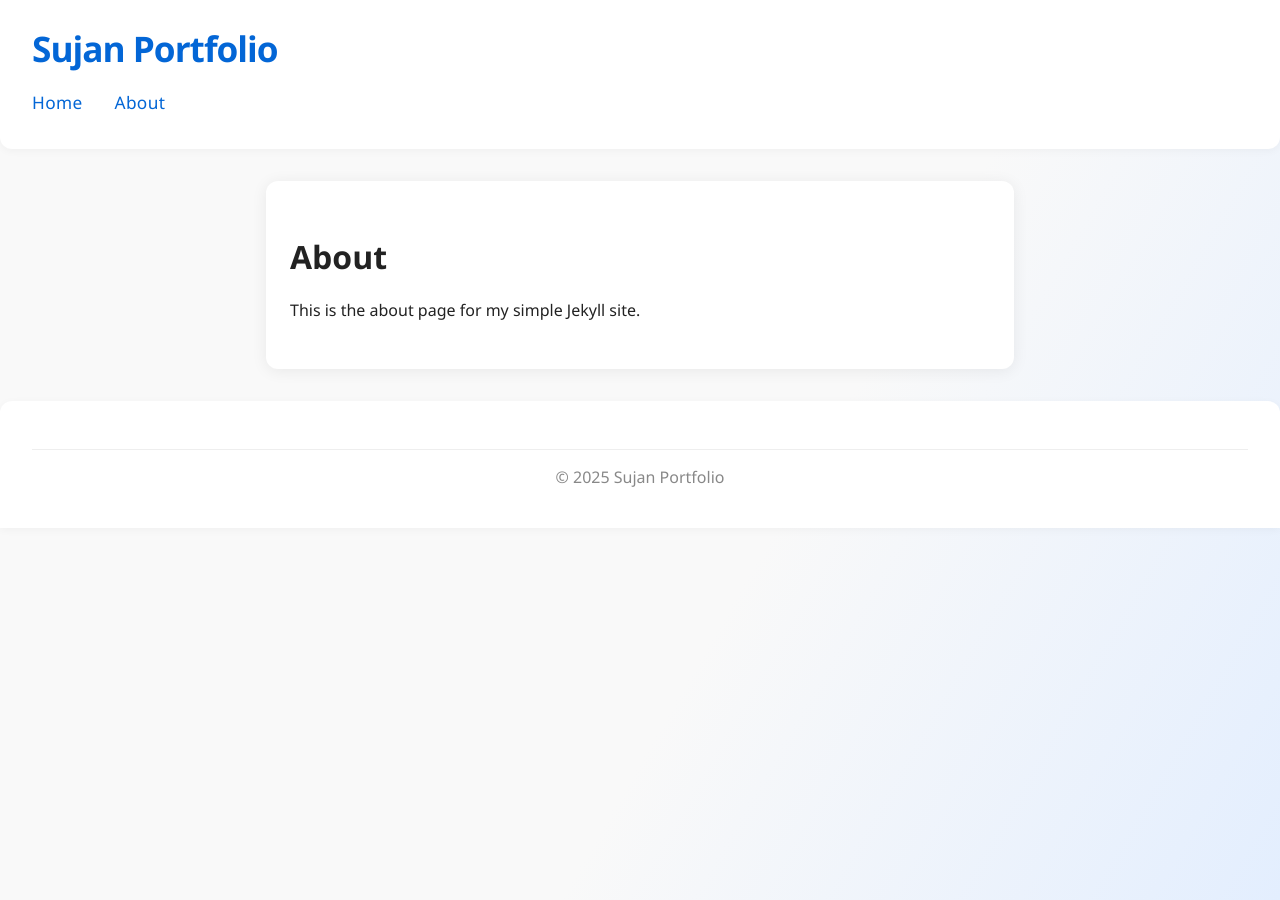
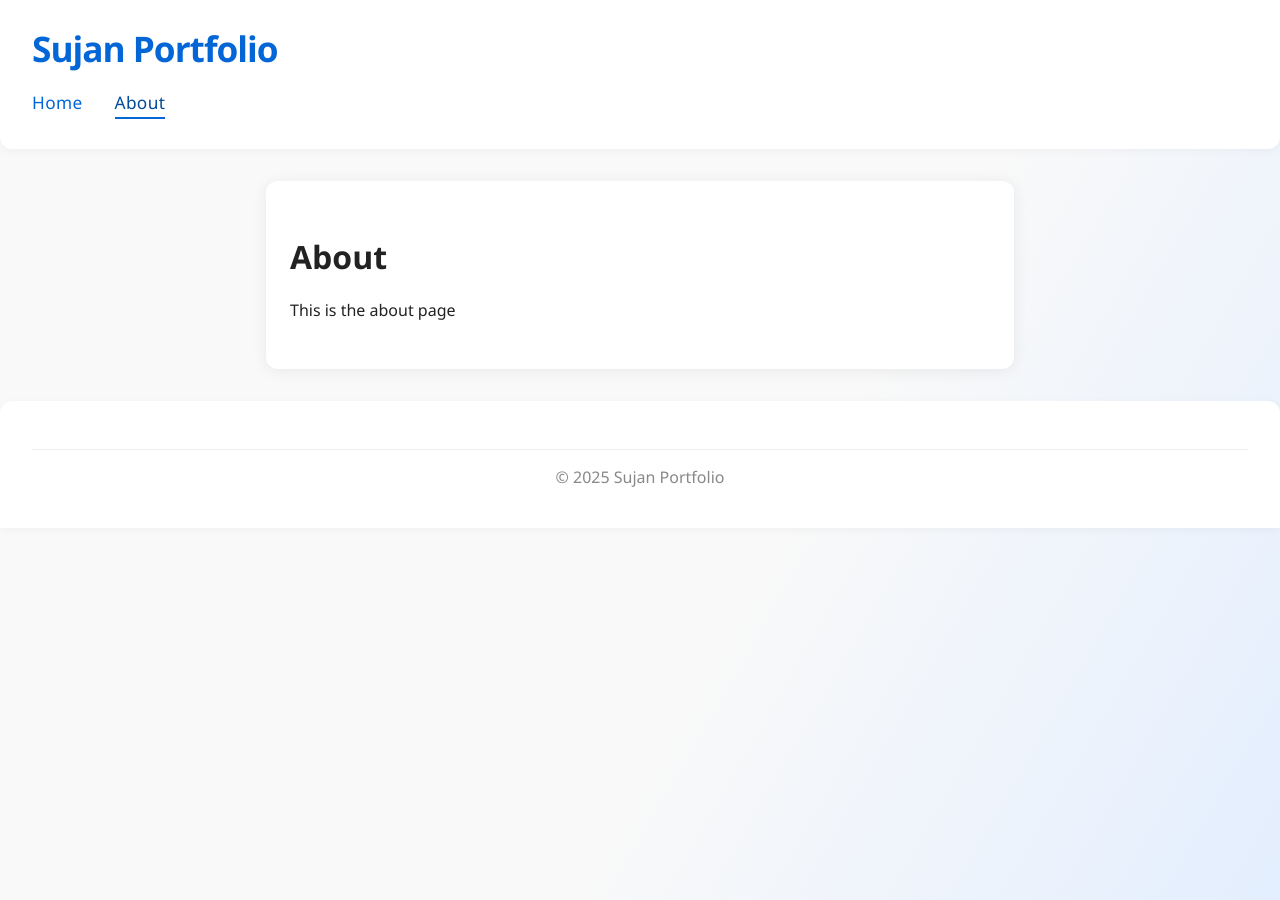
Before and after one commit to sujanW0W/sujanW0W.github.io, a Jekyll site: the page built from about.md, in a window 1280 px wide. Built offline with Jekyll 4.4.1, drawn with Linux system fonts in a browser that asks for light colours.

Commit message:
fix: about page url fixed

```diff
--- a/_data/navigations.yml
+++ b/_data/navigations.yml
@@ -1,4 +1,4 @@
 - title: Home
   url: /
 - title: About
-  url: /about/
+  url: /about.html
--- a/about.md
+++ b/about.md
@@ -4,4 +4,4 @@ title: About
 ---
 
 <h1>About</h1>
-<p>This is the about page for my simple Jekyll site.</p>
+<p>This is the about page</p>
```
